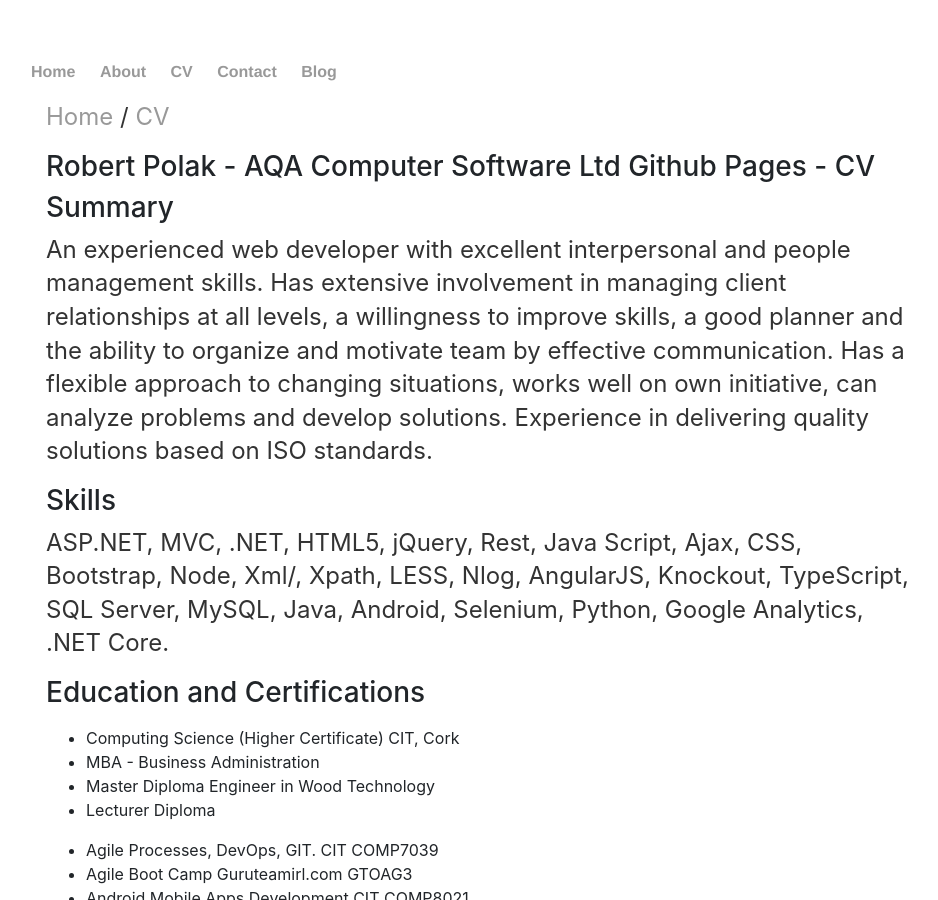
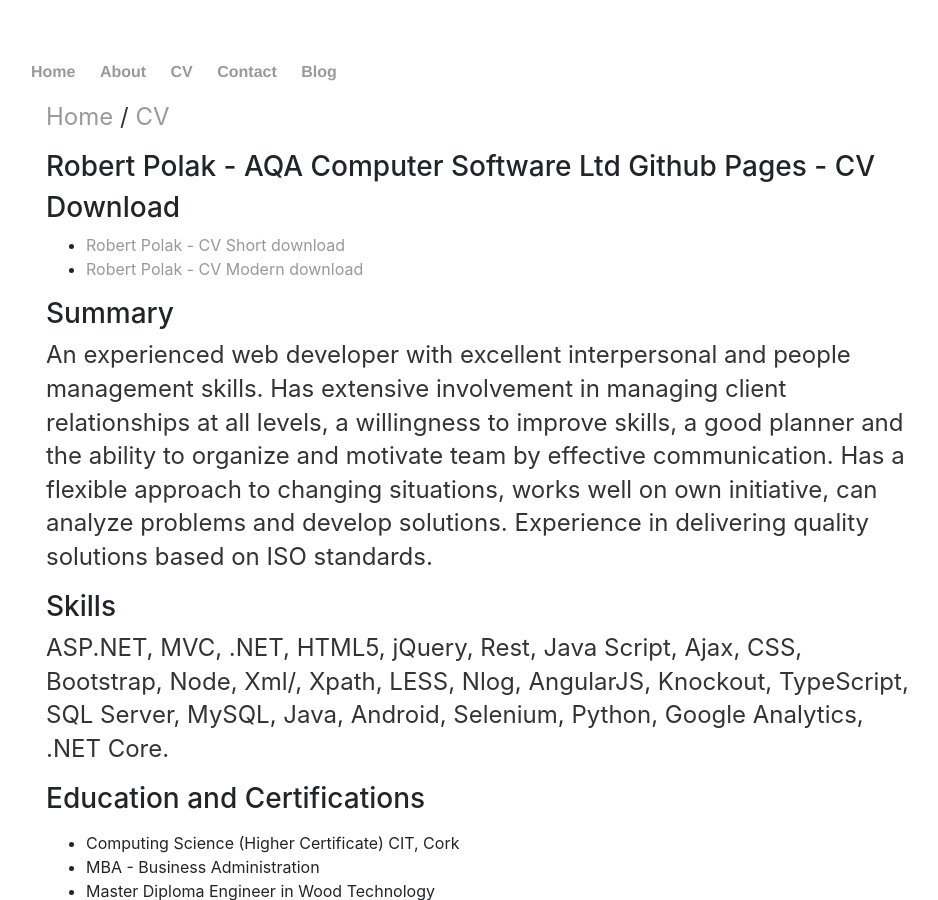
Before and after one commit to robertpolak1968/robertpolak1968.github.io, a Jekyll site: the page built from cv.html, in a window 1280 px wide and 900 px high. Shown: the whole window, without its empty margins (161-1099 px from the left). Built offline with Jekyll 4.4.1, drawn with Linux system fonts in a browser that asks for light colours; nearby versions of some CDN libraries.

Commit message:
Update cv.html

```diff
--- a/cv.html
+++ b/cv.html
@@ -7,6 +7,11 @@ title: Robert Polak - AQA Computer Software Ltd - CV Page
 </p>
 
 <h3>Robert Polak - AQA Computer Software Ltd Github Pages - CV </h3>
+<h3>Download</h3>
+<ul>
+ <li><a href="/cvdoc/PolakRobert-CV-Short.doc">Robert Polak - CV Short download</a></li>
+    <li><a href="/cvdoc/PolakRobert-CV -Modern.doc">Robert Polak - CV Modern download</a></li>
+</ul>
 
 <h3>Summary</h3>
 <p>
```
